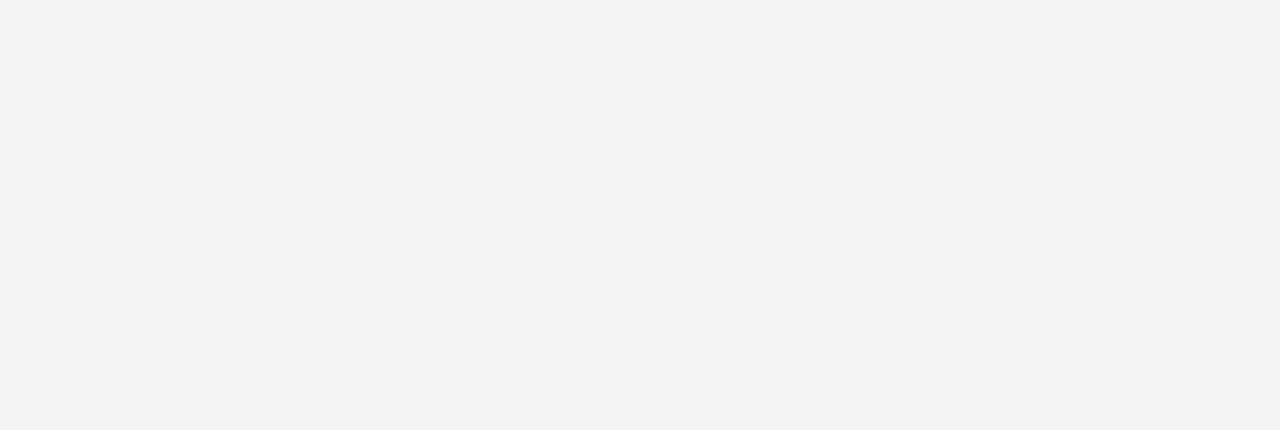
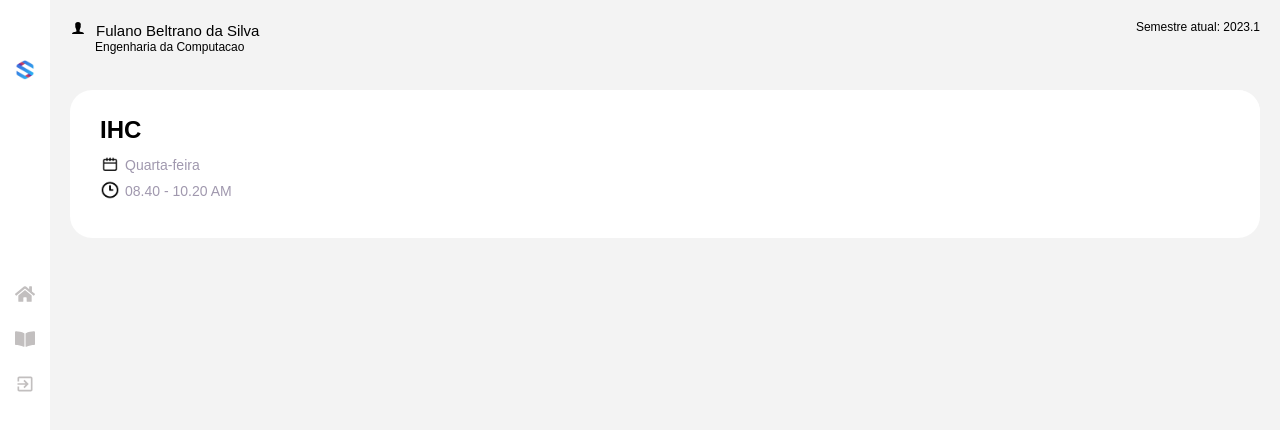
Before and after one commit to victorluizskt/ihc-sigaa-2.0-frontend, a React (Create React App) app: page /disciplina in a window 1280 px wide. Before the commit this address had no page. Shown: the top 430 px of the page. Built offline with nearby package versions, Linux system fonts and the light colour scheme.

Commit message:
header discipline finish

```diff
--- a/src/App.js
+++ b/src/App.js
@@ -5,6 +5,7 @@ import Login from './pages/Login';
 import Home from './pages/Home';
 import RecoverPassword from './pages/RecoverPassword';
 import About from './pages/About/About';
+import Discipline from './pages/Discipline';
 
 const App = () => {
   return (
@@ -14,6 +15,7 @@ const App = () => {
           <Route path="/home" element={<Home />} />
           <Route path="/recoverPassword" element={<RecoverPassword />} />
           <Route path='/about' element={ <About /> } />
+          <Route path='/disciplina' element= { <Discipline /> } />
         </Routes>
     </BrowserRouter>
   );
--- /dev/null
+++ b/src/components/DisciplineHeader/index.jsx
@@ -0,0 +1,22 @@
+import React from "react";
+import { Card, TitlePage, Fields } from './styled'
+import Calendar from '../../assets/Calendar.png';
+import Clock from '../../assets/clock.png';
+
+const DisciplineHeader = () => (
+    <Card height="148px" marginTop="20px">
+        <TitlePage> IHC </TitlePage>
+        <div style={{ display: 'grid', gridTemplateRows: '65% 65%', marginLeft: '30px', marginTop: '10px'}}>
+            <div>
+                <img src={Calendar} style={{ marginBottom: '-4px'}}  width='20px' height='20px' alt='calendar-discipline'/>
+                <Fields>Quarta-feira</Fields>
+            </div>
+            <div>
+                <img src={Clock} style={{ marginBottom: '-4px'}} width='20px' height='20px' alt='calendar-discipline'/>
+                <Fields>08.40 - 10.20 AM</Fields>
+            </div>
+        </div>
+    </Card>
+);
+
+export default DisciplineHeader;
--- /dev/null
+++ b/src/components/DisciplineHeader/styled.js
@@ -0,0 +1,29 @@
+import styled from 'styled-components';
+
+export const Card = styled.div`
+    background-color: #FFF;
+    width: 100%;
+    border-radius: 22px;
+    height: ${props => props.height};
+    * {
+        background-color: #FFF;
+    }
+    margin-top: ${props => props.marginTop}
+`;
+
+export const TitlePage = styled.span`
+    font-size: 24px;
+    font-weight: 700;
+    text-align: center;
+    display: flex;
+    justify-content: start;
+    margin-left: 30px;
+    border-radius: 22px;
+    padding-top: 26px;
+`;
+
+export const Fields = styled.span`
+    color: var(--color-gray-3, #A098AE);
+    font-size: 14px;
+    margin-left: 5px;
+`;
--- /dev/null
+++ b/src/pages/Discipline/index.jsx
@@ -0,0 +1,14 @@
+import Navbar from "../../components/Navbar";
+import Sidebar from "../../components/Sidebar/Sidebar";
+import DisciplineHeader from "../../components/DisciplineHeader";
+
+const Discipline = () => {
+    return (
+        <Sidebar>
+            <Navbar />
+            <DisciplineHeader />
+        </Sidebar>
+    )
+}
+
+export default Discipline;
```
Also changed, not shown: src/assets/clock.png (added), src/pages/Discipline/styled.js (added).
